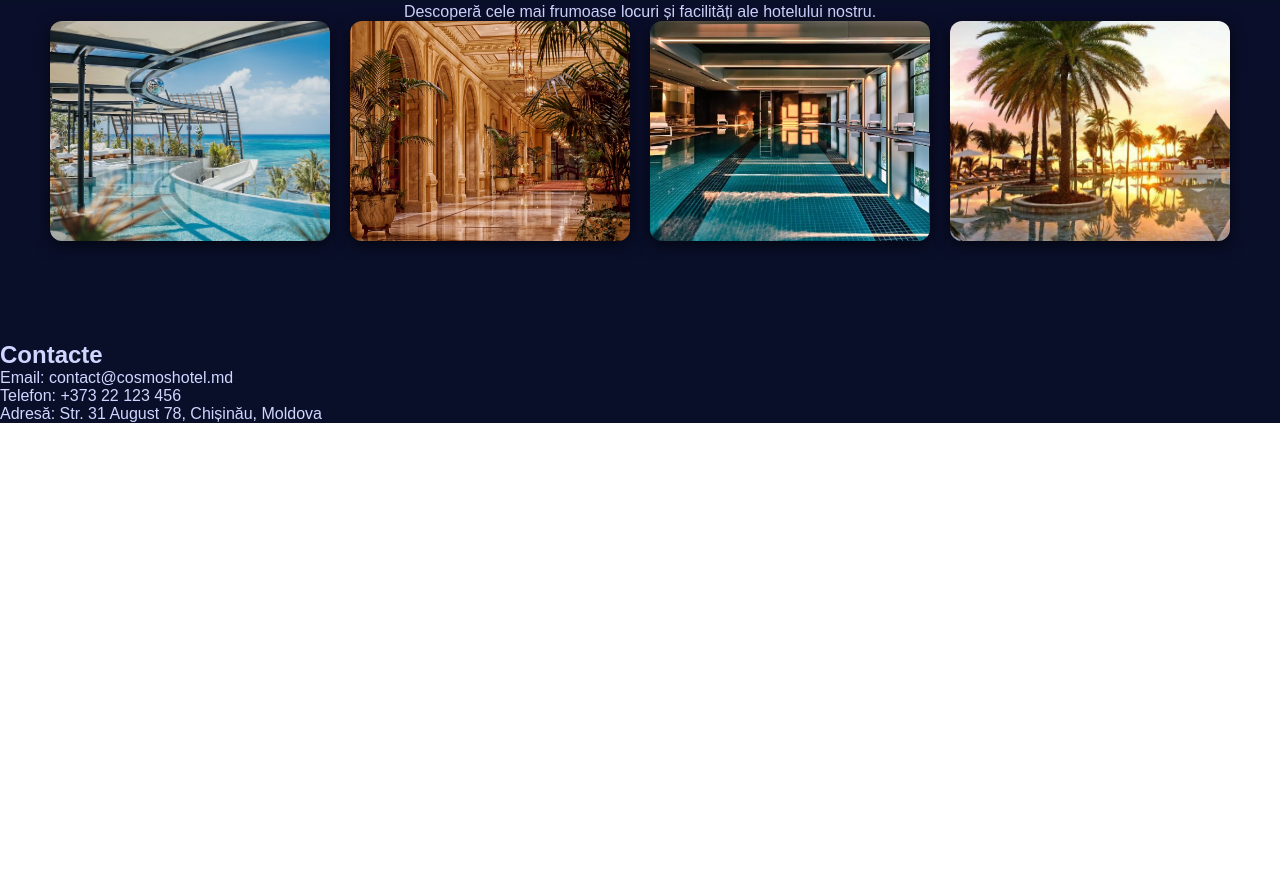
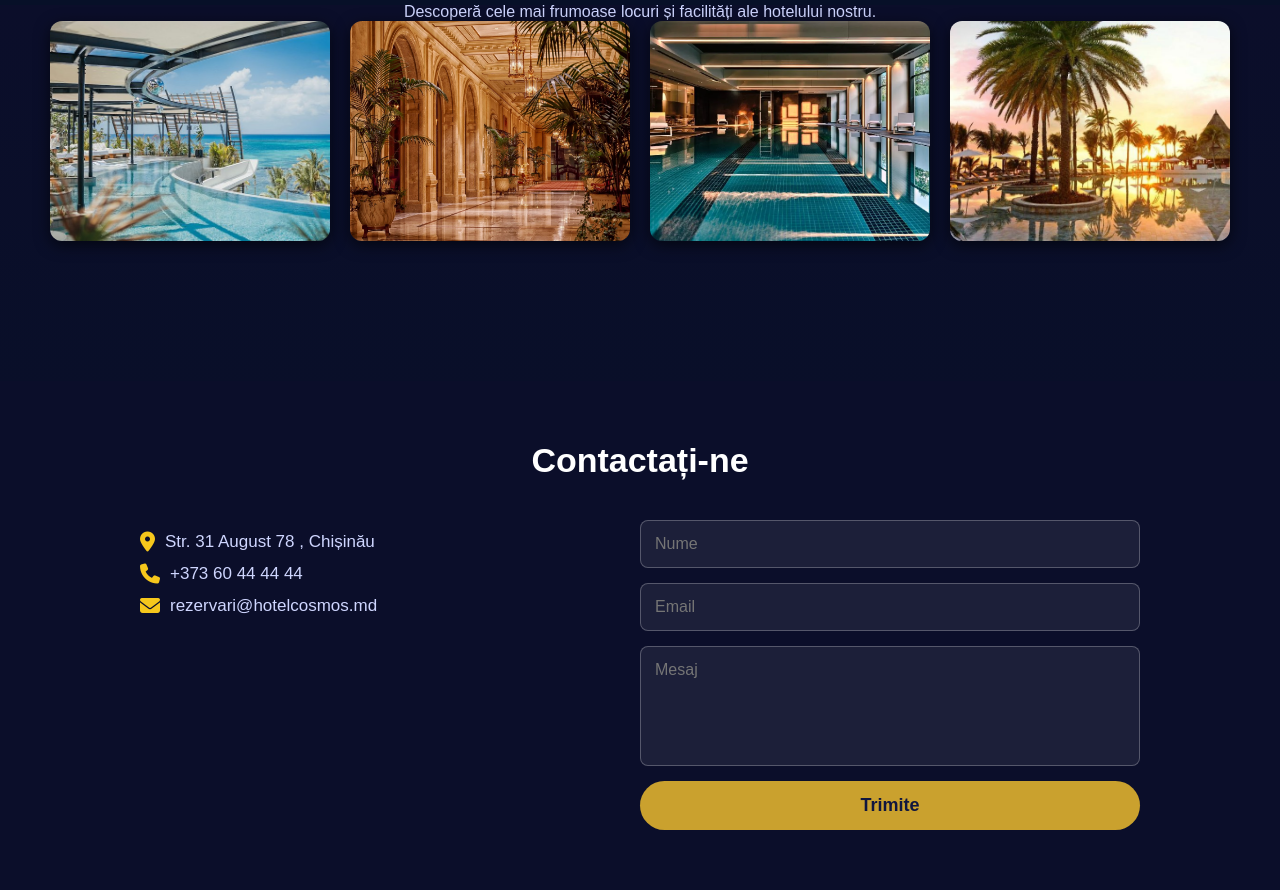
Before and after one commit to RomAries/cosmos-hotel, a plain HTML site: page index.html in a window 1280 px wide. Shown: the part 1595-2485 px from the top of the page. Before the commit the page ends 2018 px from the top, so only its background shows below. Drawn offline with Linux system fonts and the light colour scheme.

Commit message:
added new code

```diff
--- a/app.js
+++ b/app.js
@@ -1,9 +1,9 @@
 
 let imgs = [
-    "images/beach-view.jpg",
+    "images/one side.jpg",
     "images/main-hall.jpg",
-    "images/indoor-pool.jpg",
-    "images/2nd pool.jpg"
+    "images/lux.jpg",
+    "images/THE view.jpg"
 ];
 let i = 0;
 
--- a/index.html
+++ b/index.html
@@ -5,6 +5,7 @@
     <meta name="viewport" content="width=device-width, initial-scale=1.0">
     <title>Cosmos Hotel</title>
     <link rel="stylesheet" href="styles.css">
+    <link rel="stylesheet" href="https://cdnjs.cloudflare.com/ajax/libs/font-awesome/6.5.0/css/all.min.css">
 </head>
 <body>
 
@@ -89,12 +90,26 @@
     </div>
 </div>
 
-    <div class="section" id="contacte">
-        <h2>Contacte</h2>
-        <p>Email: contact@cosmoshotel.md</p>
-        <p>Telefon: +373 22 123 456</p>
-        <p>Adresă: Str. 31 August 78, Chișinău, Moldova</p>
+<footer id="contacte" class="footer">
+    <h2>Contactați-ne</h2>
+
+    <div class="footer-wrapper">
+
+        <div class="contact-info">
+            <p><i class="fa-solid fa-location-dot"></i> Str. 31 August 78 , Chișinău</p>
+            <p><i class="fa-solid fa-phone"></i> +373 60 44 44 44</p>
+            <p><i class="fa-solid fa-envelope"></i> rezervari@hotelcosmos.md</p>
+        </div>
+
+        <form class="contact-form">
+            <input type="text" placeholder="Nume">
+            <input type="email" placeholder="Email">
+            <textarea placeholder="Mesaj"></textarea>
+            <button type="submit">Trimite</button>
+        </form>
+
     </div>
+</footer>
 
     <script src="app.js"></script>
 </body>
--- a/styles.css
+++ b/styles.css
@@ -273,18 +273,80 @@ header nav ul li a:hover {
     transition:transform .45s cubic-bezier(.25,.8,.25,1);
 }
 
-.footer {
-    box-sizing: border-box;
-    width: 100% !important;
-    margin: 40px 0 80px;
-    padding: 20px;
-    display: flex !important;
-    flex-direction: column;
-    justify-content: center;
-    align-items: center;
-    text-align: center !important;
+footer.footer {
+    padding: 60px 20px;
+    text-align: center;
+    background: #0b0e2a;
     color: var(--muted);
-    gap: 8px;
+    margin-top: 80px;
+}
+
+footer h2 {
+    font-size: 34px;
+    margin-bottom: 40px;
+    font-weight: 700;
+    color: white;
+}
+
+.footer-wrapper {
+    max-width:1000px;
+    margin:0 auto;
+    display:flex;
+    justify-content:space-between;
+    align-items:flex-start;
+    gap:50px;
+}
+
+.contact-info p {
+    margin:12px 0;
+    font-size:17px;
+    display:flex;
+    align-items:center;
+    gap:10px;
+}
+
+.contact-info i {
+    color:#f6c71c;
+    font-size:20px;
+}
+
+.contact-form {
+    width: 50%;
+    display:flex;
+    flex-direction:column;
+    gap:15px;
+}
+
+.contact-form input,
+.contact-form textarea {
+    width:100%;
+    padding:14px;
+    background:rgba(255,255,255,0.07);
+    border:1px solid rgba(255,255,255,0.25);
+    border-radius:8px;
+    font-size:16px;
+    color:white;
+}
+
+.contact-form textarea {
+    height:120px;
+    resize:none;
+}
+
+.contact-form button {
+    padding:14px;
+    background:#caa12e;
+    border:0;
+    border-radius:30px;
+    font-size:18px;
+    font-weight:600;
+    cursor:pointer;
+    transition:0.3s;
+    color:#10163f;
+}
+
+.contact-form button:hover {
+    background:#e3bd3a;
 }
 
 @media (max-width:640px) {
```
